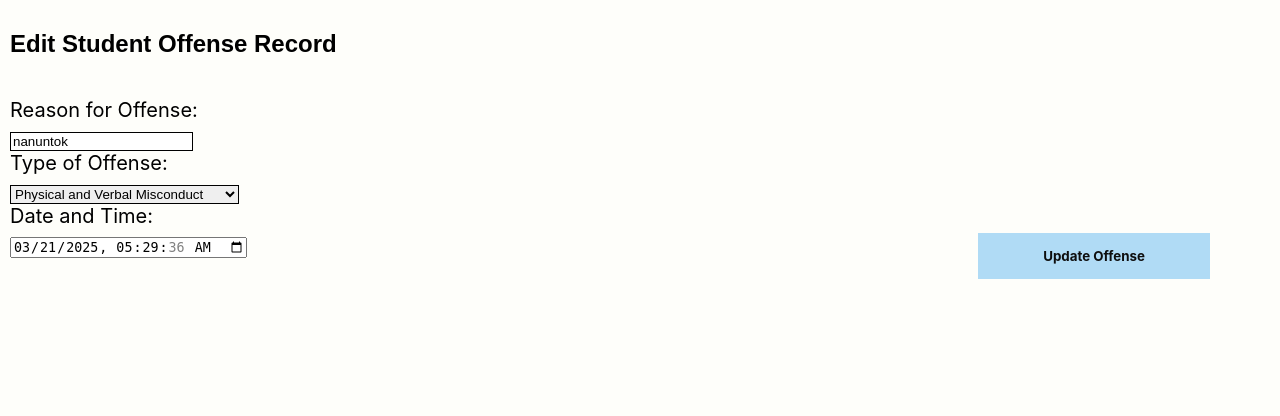
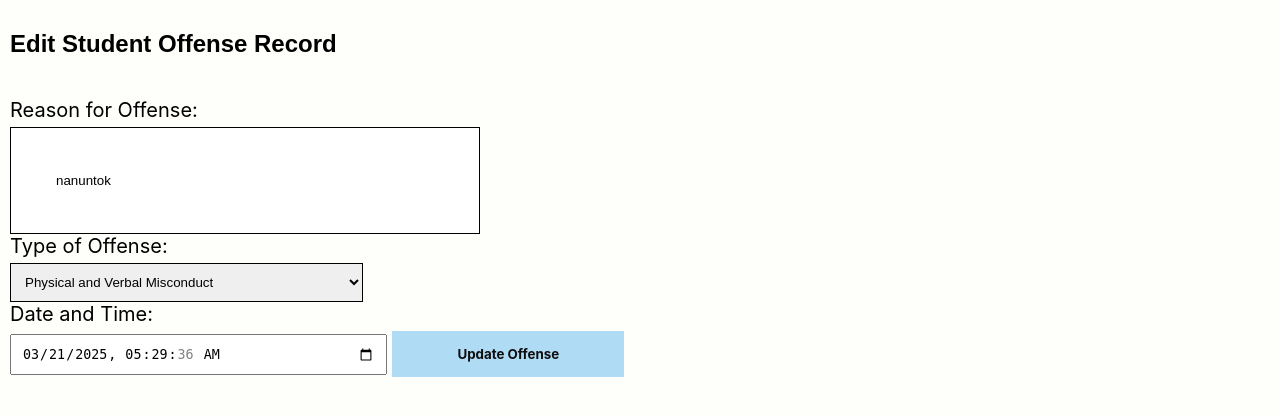
Before and after one commit to JanDanielNieto/guidancesystem, a Flask app: page /edit_offense/2 in a window 1280 px wide. Shown: the part 80-496 px from the top of the page. Run offline with Flask 3, Linux system fonts and the light colour scheme.

Commit message:
fixed some stuff

```diff
--- a/guidance-counselor-student-management/app/templates/add_student_offense.html
+++ b/guidance-counselor-student-management/app/templates/add_student_offense.html
@@ -4,7 +4,7 @@
 <h2>Add Student Offense Record for {{ student.name }}</h2>
 <form method="POST">
     <label for="offense_type">Offense Type:</label>
-    <select name="offense_type" id="offense_type" required>
+    <select class="textbox" name="offense_type" id="offense_type" required>
         <option value="">Select Offense Type</option>
         <option value="Academic Offenses">Academic Offenses</option>
         <option value="Behavioral Offenses">Behavioral Offenses</option>
@@ -19,11 +19,11 @@
     </select><br>
 
     <label for="reason">Reason:</label>
-    <input type="text" id="reason" name="reason" required><br>
+    <input class="textbox" type="text" id="reason" name="reason" required><br>
 
     <label for="additional_info">Additional Info:</label>
     <textarea class="textarea" id="additional_info" name="additional_info"></textarea><br>
 
-    <button type="submit">Add Offense</button>
+    <button type="report">Add Offense</button>
 </form>
 {% endblock %}
--- a/guidance-counselor-student-management/app/templates/edit_offense.html
+++ b/guidance-counselor-student-management/app/templates/edit_offense.html
@@ -5,10 +5,10 @@
 
 <form method="POST" action="{{ url_for('main.edit_offense', offense_id=offense.id) }}">
     <label for="reason">Reason for Offense:</label>
-    <input type="text" id="reason" name="reason" value="{{ offense.reason }}" required>
+    <input class="textarea" type="text" id="reason" name="reason" value="{{ offense.reason }}" required>
 
     <label for="offense_type">Type of Offense:</label>
-    <select id="offense_type" name="offense_type" required>
+    <select class="textbox" id="offense_type" name="offense_type" required>
         <option value="Academic Offenses" {% if offense.offense_type == 'Academic Offenses' %}selected{% endif %}>Academic Offenses</option>
         <option value="Behavioral Offenses" {% if offense.offense_type == 'Behavioral Offenses' %}selected{% endif %}>Behavioral Offenses</option>
         <option value="Physical and Verbal Misconduct" {% if offense.offense_type == 'Physical and Verbal Misconduct' %}selected{% endif %}>Physical and Verbal Misconduct</option>
@@ -22,8 +22,8 @@
     </select>
 
     <label for="date_time">Date and Time:</label>
-    <input type="datetime-local" id="date_time" name="date_time" value="{{ offense.date_time.strftime('%Y-%m-%dT%H:%M:%S') }}" required>
+    <input class="textbox" type="datetime-local" id="date_time" name="date_time" value="{{ offense.date_time.strftime('%Y-%m-%dT%H:%M:%S') }}" required>
 
-    <button type="submit">Update Offense</button>
+    <button type="report">Update Offense</button>
 </form>
 {% endblock %}
```
